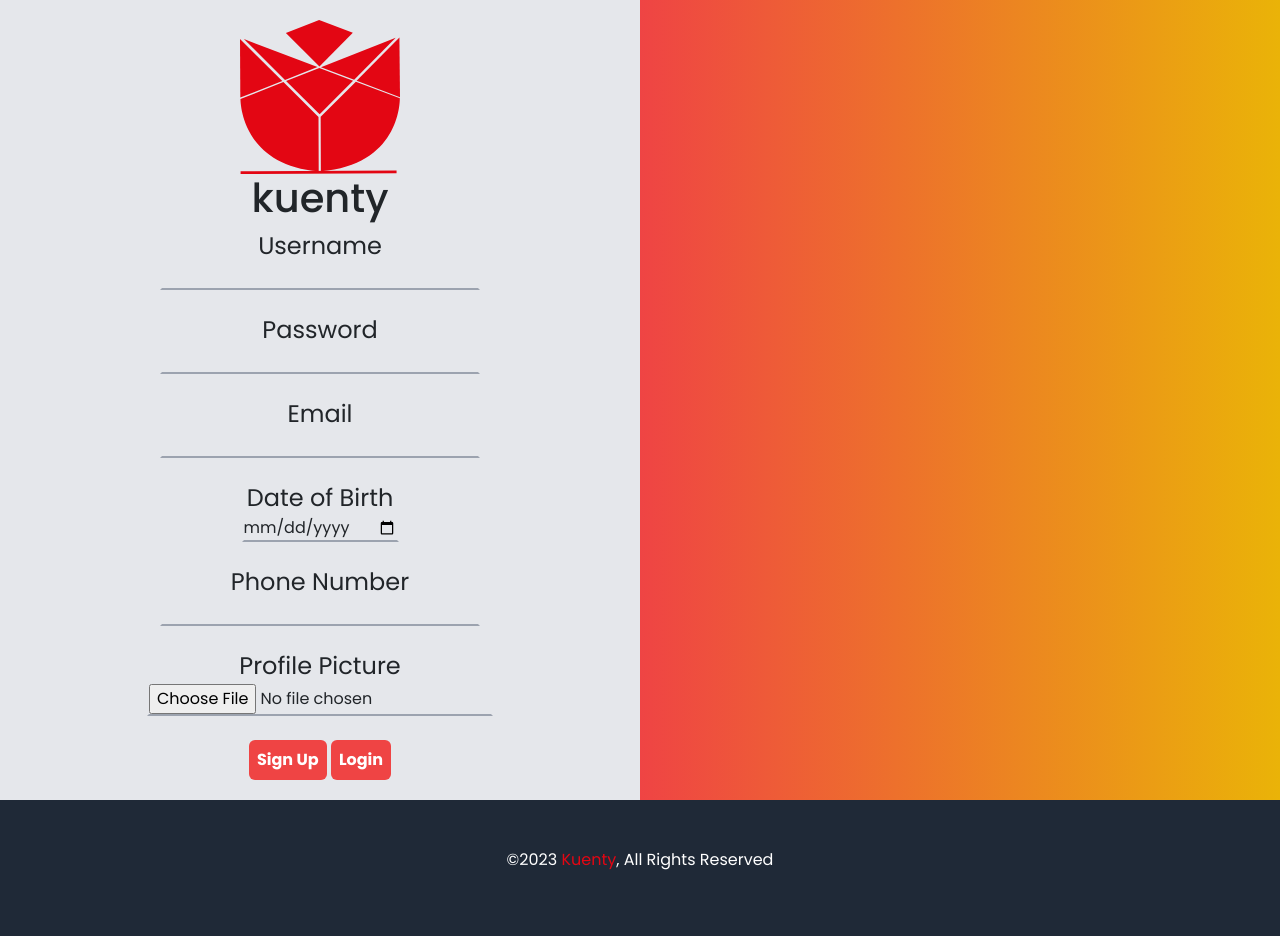
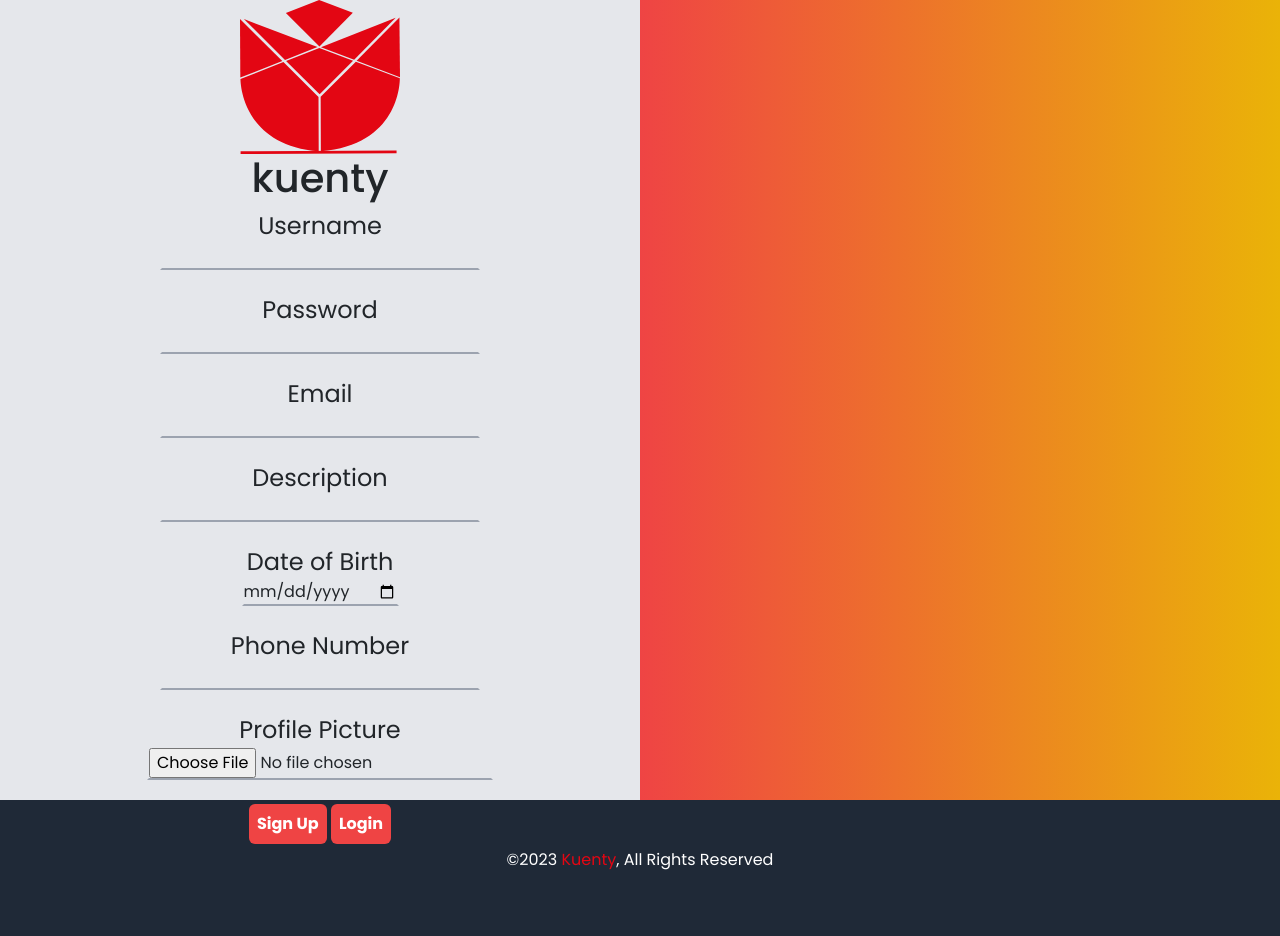
Before and after one commit to kiirisz/tfg, a PHP site: page /front-end/pages/register.php in a window 1280 px wide. Run offline with PHP 8.4, Linux system fonts and the light colour scheme; some libraries are stand-ins or nearby versions.

Commit message:
Scrollbar color changed and added description input in registration

```diff
--- a/front-end/css/header.css
+++ b/front-end/css/header.css
@@ -19,7 +19,22 @@ button, input, optgroup, select, textarea {
     margin: 0;
     padding: 0;
 }
-/*#3772FF*/
+::-webkit-scrollbar-track {
+    background: #1E293B;
+}
+
+/* Handle */
+
+::-webkit-scrollbar-thumb {
+    background: #EF4444;
+}
+
+/* Handle on hover */
+
+::-webkit-scrollbar-thumb:hover {
+    background: #a33030;
+}
+/**/
 .navbar-background {
     height: 100vh;
     position: fixed;
--- a/front-end/dist/output.css
+++ b/front-end/dist/output.css
@@ -832,19 +832,19 @@ footer>a:hover {
 /* Track */
 
 ::-webkit-scrollbar-track {
-  background: rgb(249 168 212);
+  background: #1E293B;
 }
 
 /* Handle */
 
 ::-webkit-scrollbar-thumb {
-  background: rgb(159, 236, 72);
+  background: #EF4444;
 }
 
 /* Handle on hover */
 
 ::-webkit-scrollbar-thumb:hover {
-  background: rgb(159, 236, 72);
+  background: #a33030;
 }
 
 .profilegrid{
--- a/front-end/pages/register.php
+++ b/front-end/pages/register.php
@@ -27,6 +27,10 @@ include("../template/head.php");
                     <input type="email" name="email" id="email" required
                         class="bg-inherit border-b-gray-400 border-solid border-2 hover:border-b-gray-600 transition ease-in-out "><br><br>
 
+                    <label for="description" class="text-2xl">Description</label><br>
+                    <input type="text" name="description" id="description"
+                        class="bg-inherit border-b-gray-400 border-solid border-2 hover:border-b-gray-600 transition ease-in-out "><br><br>
+
                     <label for="date" class="text-2xl">Date of Birth</label><br>
                     <input type="date" name="date" id="date" required
                         class="bg-inherit border-b-gray-400 border-solid border-2 hover:border-b-gray-600 transition ease-in-out "><br><br>
```
